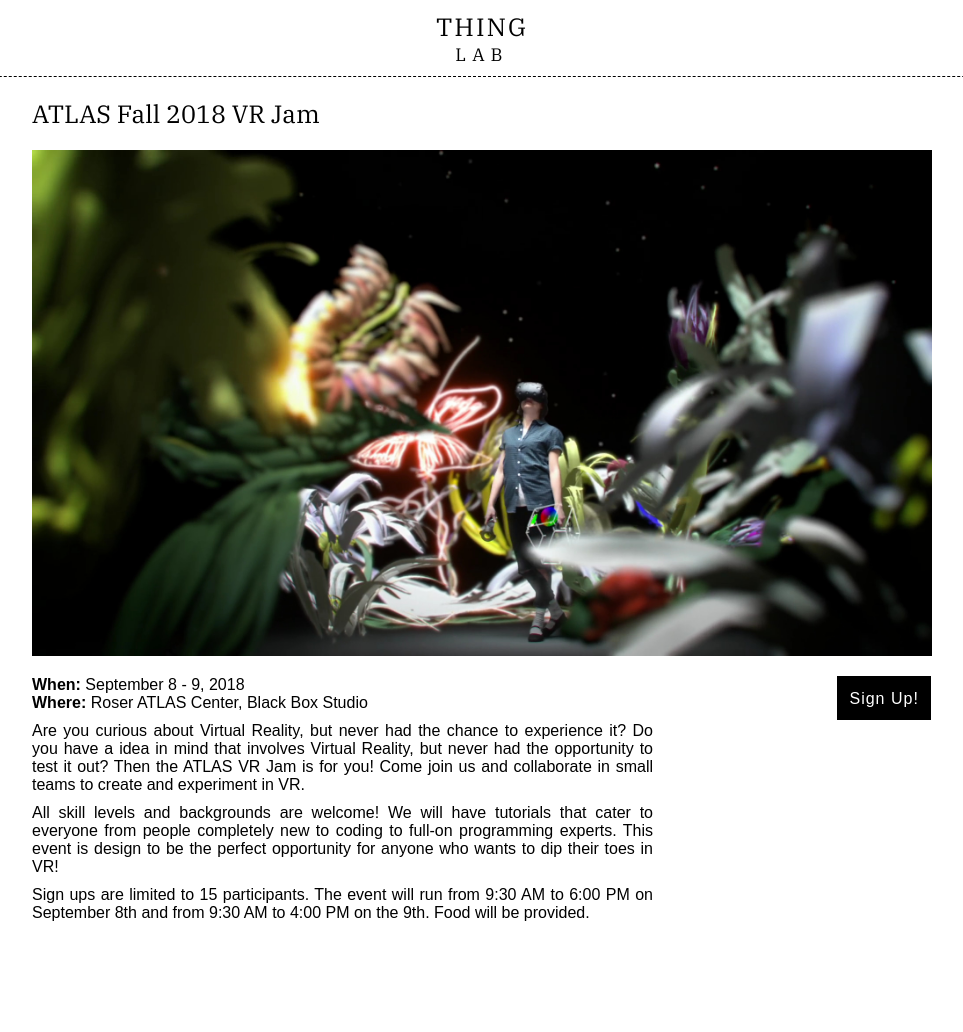
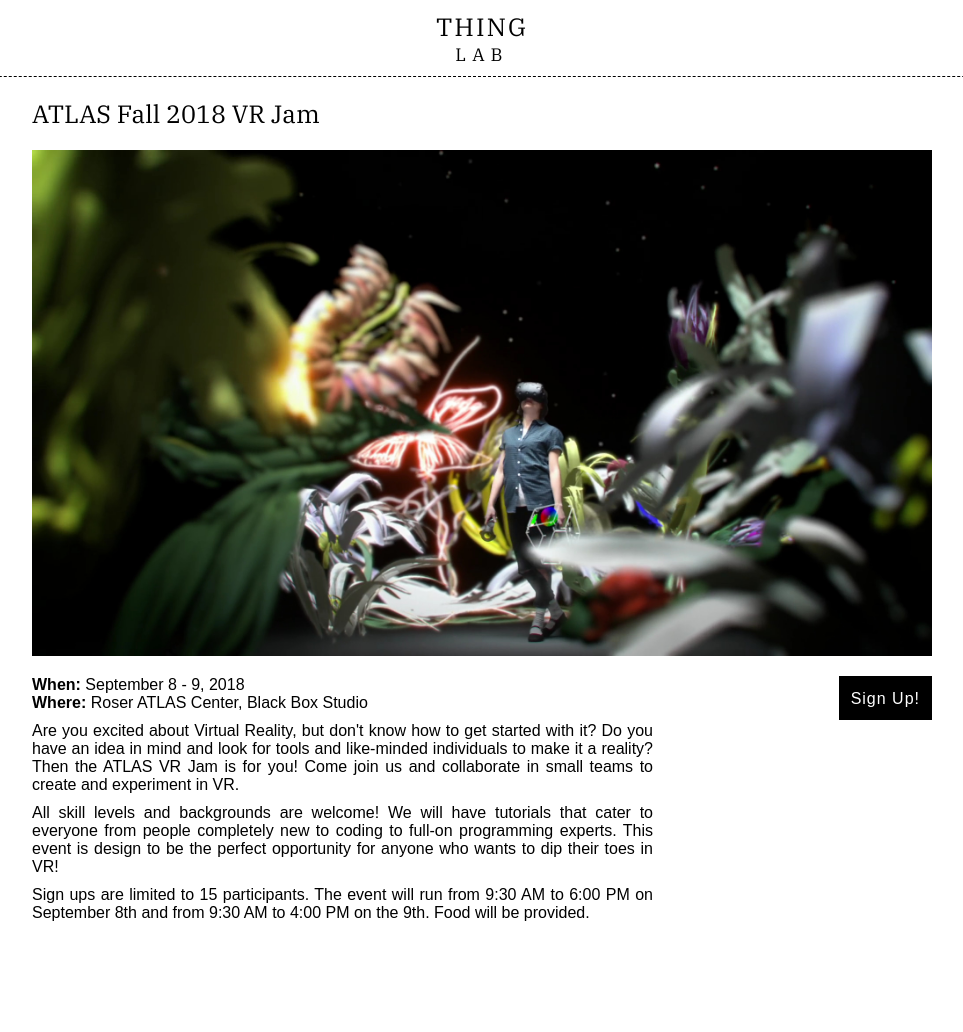
Before and after one commit to THING-Lab/THING-Lab.github.io, a Jekyll site: the page built from vrjam.html, in a window 1280 px wide. Shown: the whole page, without its empty margins (158-1121 px from the left). Built offline with Jekyll 4.4.1, drawn with Linux system fonts in a browser that asks for light colours.

Commit message:
Add sign up from link

```diff
--- a/css/main.css
+++ b/css/main.css
@@ -160,7 +160,7 @@
 .event-link {
     font-size: 16px;
     display: inline-block;
-    margin-left: 20%;
+    float: right;
 
     vertical-align: top;
     border: 2px solid black;
--- a/vrjam.html
+++ b/vrjam.html
@@ -10,9 +10,9 @@
   <p><strong>Where:</strong> Roser ATLAS Center, Black Box Studio</p>
 
   <p class="event-desc">
-    Are you curious about Virtual Reality, but never had the chance to
-    experience it? Do you have a idea in mind that involves Virtual Reality,
-    but never had the opportunity to test it out? Then the ATLAS VR Jam is for you!
+    Are you excited about Virtual Reality, but don't know how to get started with it?
+    Do you have an idea in mind and look for tools and like-minded individuals to make it a reality?
+    Then the ATLAS VR Jam is for you!
     Come join us and collaborate in small teams to create and experiment in VR.
   </p>
   <p class="event-desc">
@@ -28,4 +28,4 @@
     4:00 PM on the 9th. Food will be provided.
   </p>
 </div>
-<a class="nav-link event-link" href="google.com">Sign Up!</a>
+<a class="nav-link event-link" href="https://goo.gl/forms/mxKfVlIlJns5RFIr2">Sign Up!</a>
```
